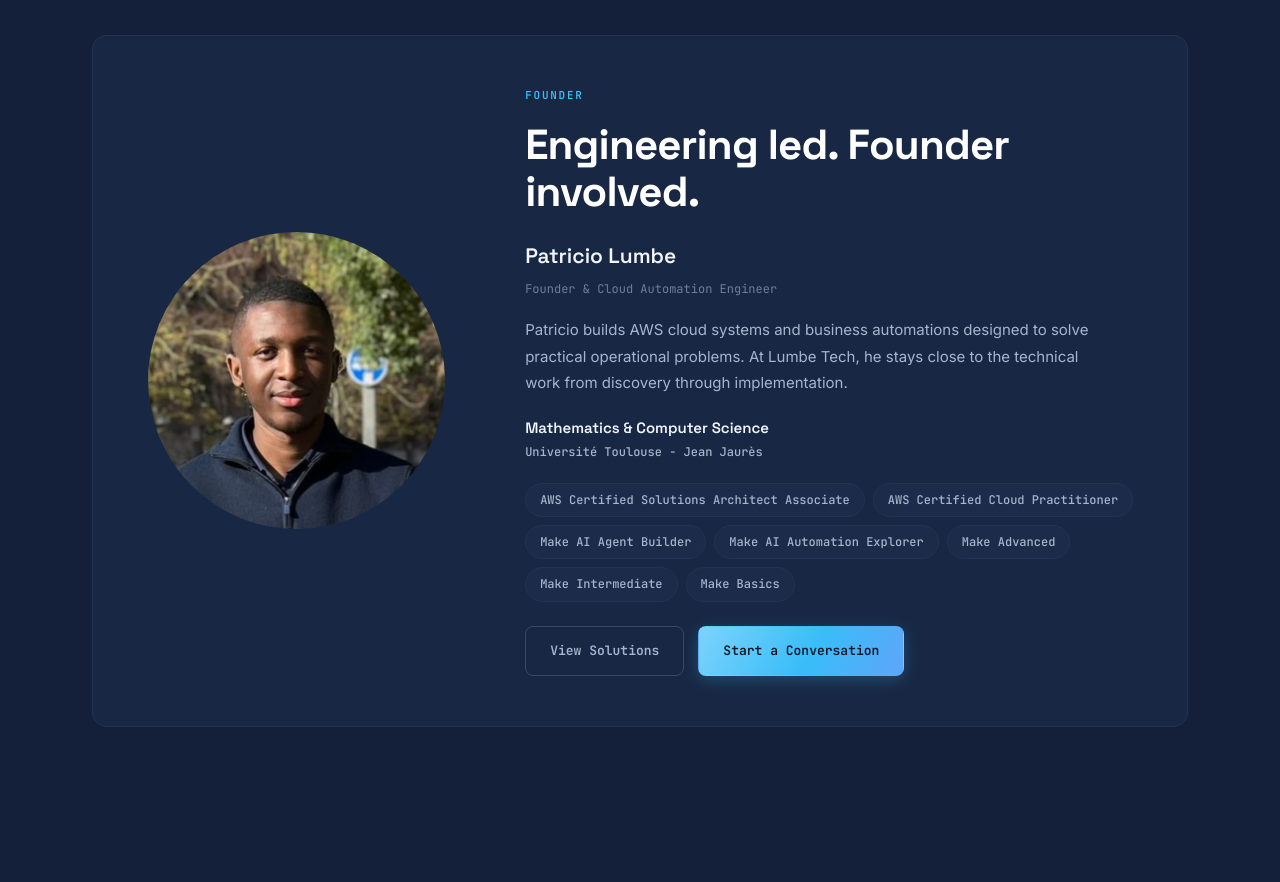
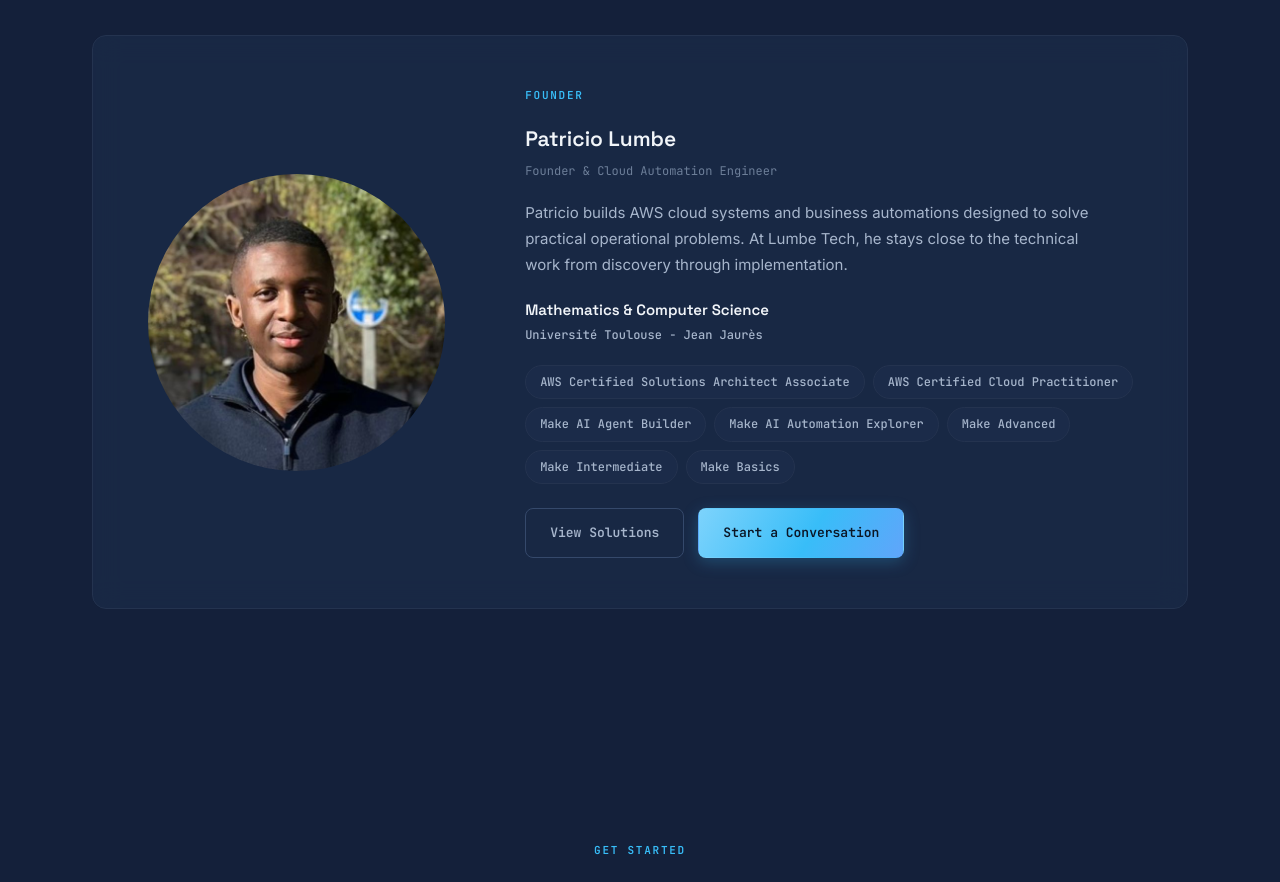
Before and after one commit to Lumbenlengo/lumbe-tech-site, a Next.js app: page / in a window 1280 px wide. Shown: the part 5040-5922 px from the top of the page. Built offline with nearby package versions, Linux system fonts and the light colour scheme.

Commit message:
Remove redundant founder slogan

```diff
--- a/src/components/Founder.tsx
+++ b/src/components/Founder.tsx
@@ -19,7 +19,6 @@ export default function Founder() {
           </div>
           <div className="founder-content">
             <p className="eyebrow">Founder</p>
-            <h2 className="h2">Engineering led. Founder involved.</h2>
             <p className="founder-name">Patricio Lumbe</p>
             <p className="founder-role">Founder &amp; Cloud Automation Engineer</p>
             <p className="founder-copy">
```
